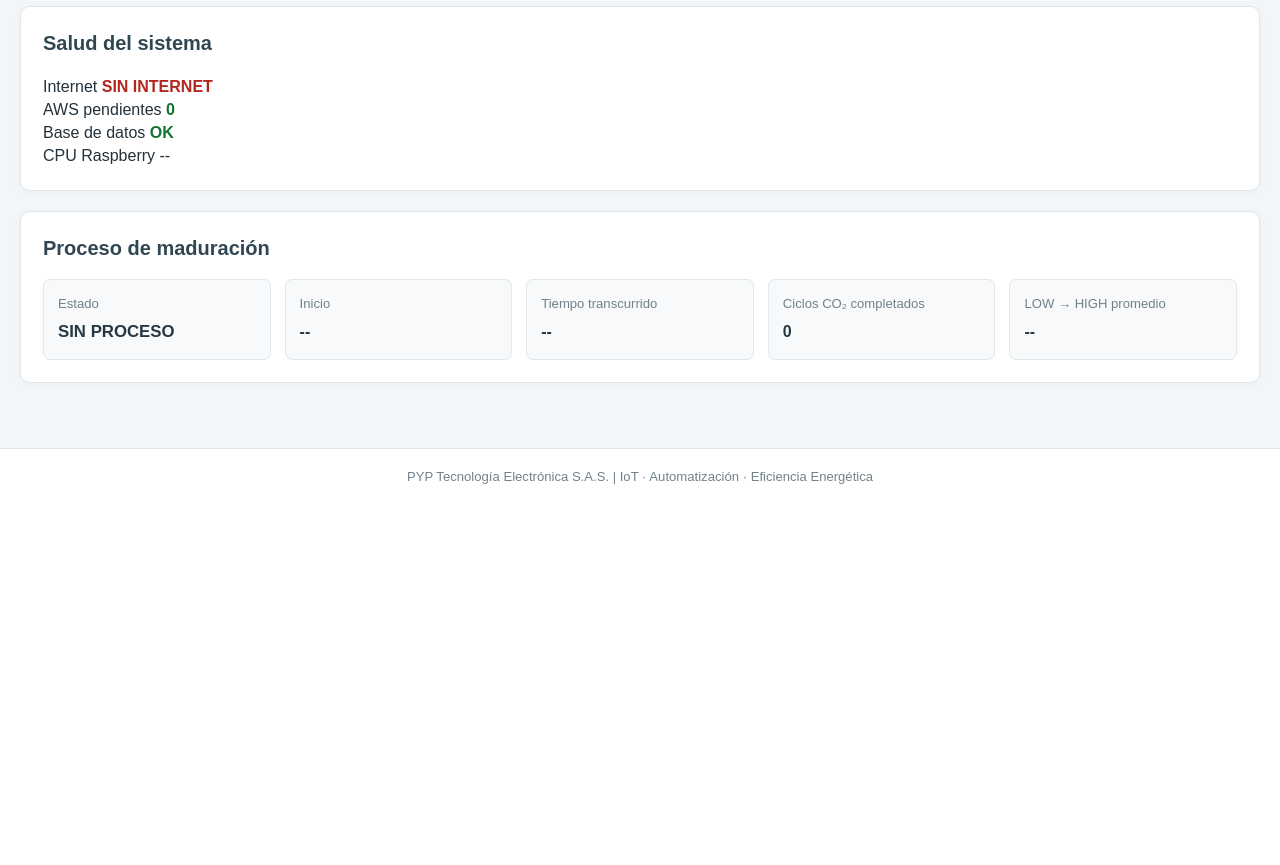
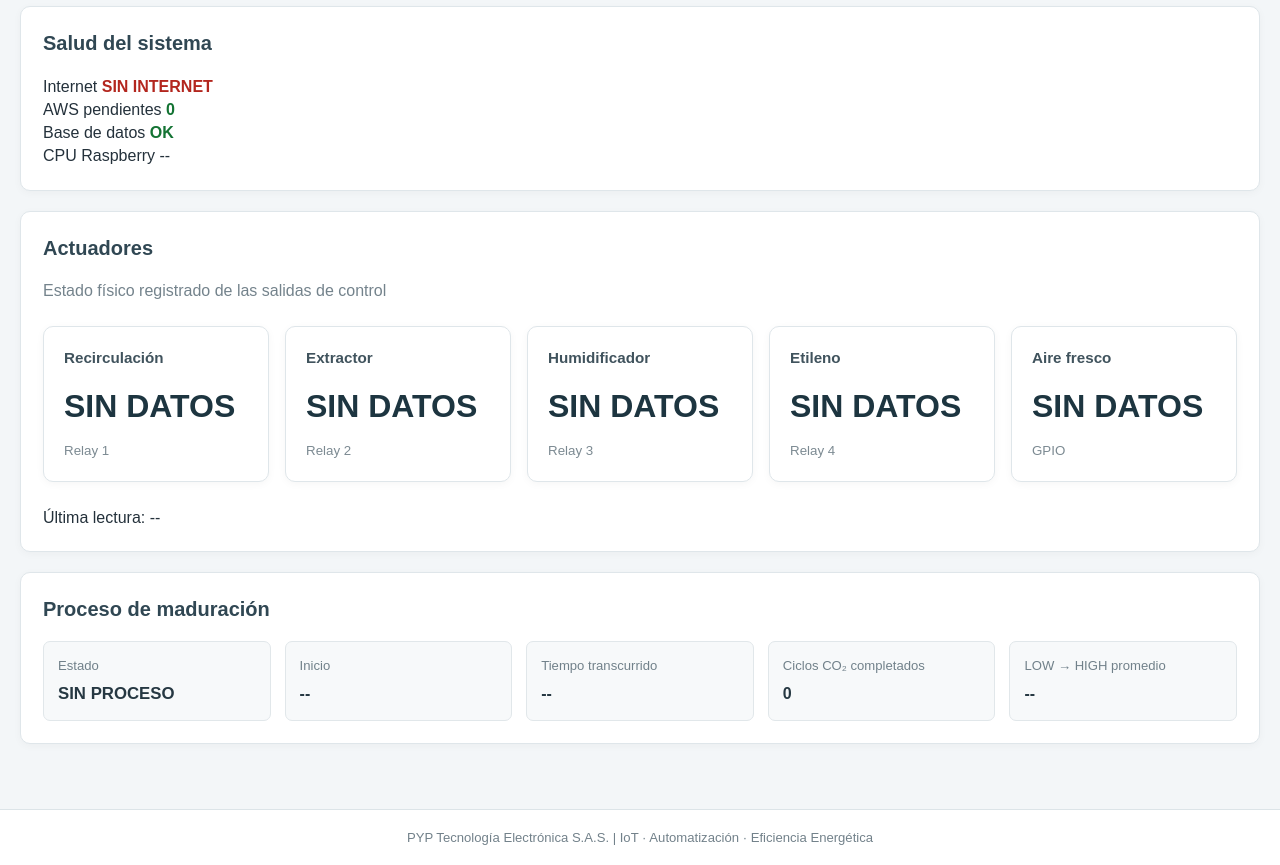
Before and after one commit to pyptec/RPI-MDFR, a FastAPI app: page / in a window 1280 px wide. Shown: the part 985-1850 px from the top of the page. Before the commit the page ends 1469 px from the top, so only its background shows below. Run offline with FastAPI, Linux system fonts and the light colour scheme; data that the repository does not hold is empty.

Commit message:
Mostrar estados de actuadores en inicio

```diff
--- a/webapp/static/js/index.js
+++ b/webapp/static/js/index.js
@@ -919,10 +919,252 @@ async function actualizarSaludSistema() {
         );
     }
 }
+
+// =========================================================
+// ACTUADORES
+// =========================================================
+
+async function actualizarActuadores() {
+
+    try {
+
+        const response =
+            await fetch(
+                "/api/actuadores",
+                {
+                    cache: "no-store"
+                }
+            );
+
+
+        const data =
+            await response.json();
+
+
+        if (!response.ok) {
+
+            throw new Error(
+                data.detail ||
+                "Error consultando actuadores"
+            );
+        }
+
+
+        const actuadores =
+            data.actuadores || {};
+
+
+        // -------------------------------------------------
+        // MAPA API -> ELEMENTO HTML
+        // -------------------------------------------------
+
+        const mapa = {
+
+            recircular:
+                "estadoRecircular",
+
+            extractor:
+                "estadoExtractor",
+
+            humidificador:
+                "estadoHumidificador",
+
+            etileno:
+                "estadoEtileno",
+
+            aire_fresco:
+                "estadoAireFresco"
+        };
+
+
+        // -------------------------------------------------
+        // ACTUALIZAR ESTADOS
+        // -------------------------------------------------
+
+        for (
+            const [
+                nombre,
+                idElemento
+            ]
+            of Object.entries(
+                mapa
+            )
+        ) {
+
+            const elemento =
+                document.getElementById(
+                    idElemento
+                );
+
+
+            if (!elemento) {
+
+                continue;
+            }
+
+
+            const actuador =
+                actuadores[
+                    nombre
+                ];
+
+
+            if (!actuador) {
+
+                elemento.innerText =
+                    "--";
+
+                continue;
+            }
+
+
+            if (
+                actuador.estado ===
+                "ON"
+            ) {
+
+                elemento.innerText =
+                    "ON";
+
+            }
+
+            else if (
+                actuador.estado ===
+                "OFF"
+            ) {
+
+                elemento.innerText =
+                    "OFF";
+
+            }
+
+            else if (
+                actuador.estado ===
+                "SIN_DATOS"
+            ) {
+
+                elemento.innerText =
+                    "SIN DATOS";
+
+            }
+
+            else {
+
+                elemento.innerText =
+                    "--";
+            }
+        }
+
+
+        // -------------------------------------------------
+        // TIMESTAMP
+        // -------------------------------------------------
+
+        const actualizacion =
+            document.getElementById(
+                "actualizacionActuadores"
+            );
+
+
+        if (actualizacion) {
+
+            if (data.timestamp) {
+
+                const fecha =
+                    new Date(
+                        data.timestamp
+                    );
+
+
+                actualizacion.innerText =
+                    "Última lectura: " +
+                    fecha.toLocaleString(
+                        "es-CO",
+                        {
+                            dateStyle:
+                                "short",
+
+                            timeStyle:
+                                "medium"
+                        }
+                    );
+
+            }
+
+            else {
+
+                actualizacion.innerText =
+                    "Última lectura: --";
+            }
+        }
+
+
+    }
+
+    catch (error) {
+
+        console.error(
+            "Error actualizando actuadores:",
+            error
+        );
+
+
+        const ids = [
+
+            "estadoRecircular",
+            "estadoExtractor",
+            "estadoHumidificador",
+            "estadoEtileno",
+            "estadoAireFresco"
+
+        ];
+
+
+        for (
+            const id
+            of ids
+        ) {
+
+            const elemento =
+                document.getElementById(
+                    id
+                );
+
+
+            if (elemento) {
+
+                elemento.innerText =
+                    "SIN DATOS";
+            }
+        }
+
+
+        const actualizacion =
+            document.getElementById(
+                "actualizacionActuadores"
+            );
+
+
+        if (actualizacion) {
+
+            actualizacion.innerText =
+                "No se pudo consultar " +
+                "el estado de actuadores.";
+        }
+    }
+}
+
+
 actualizarValores();
 actualizarProcesoHome();
 actualizarEstadoOperacion();
 actualizarSaludSistema();
+actualizarActuadores();
+
+setInterval(
+    actualizarActuadores,
+    10000
+);
 
 setInterval(
     actualizarSaludSistema,
--- a/webapp/templates/index.html
+++ b/webapp/templates/index.html
@@ -342,6 +342,134 @@
 
 </section>
 
+<!-- =====================================================
+     ESTADO DE ACTUADORES
+     ===================================================== -->
+
+<section class="panel">
+
+    <h2>
+        Actuadores
+    </h2>
+
+    <p class="subtitle">
+        Estado físico registrado de las salidas de control
+    </p>
+
+
+    <div class="cards">
+
+        <div class="card">
+
+            <h3>
+                Recirculación
+            </h3>
+
+            <div
+                class="value"
+                id="estadoRecircular"
+            >
+                --
+            </div>
+
+            <small>
+                Relay 1
+            </small>
+
+        </div>
+
+
+        <div class="card">
+
+            <h3>
+                Extractor
+            </h3>
+
+            <div
+                class="value"
+                id="estadoExtractor"
+            >
+                --
+            </div>
+
+            <small>
+                Relay 2
+            </small>
+
+        </div>
+
+
+        <div class="card">
+
+            <h3>
+                Humidificador
+            </h3>
+
+            <div
+                class="value"
+                id="estadoHumidificador"
+            >
+                --
+            </div>
+
+            <small>
+                Relay 3
+            </small>
+
+        </div>
+
+
+        <div class="card">
+
+            <h3>
+                Etileno
+            </h3>
+
+            <div
+                class="value"
+                id="estadoEtileno"
+            >
+                --
+            </div>
+
+            <small>
+                Relay 4
+            </small>
+
+        </div>
+
+
+        <div class="card">
+
+            <h3>
+                Aire fresco
+            </h3>
+
+            <div
+                class="value"
+                id="estadoAireFresco"
+            >
+                --
+            </div>
+
+            <small>
+                GPIO
+            </small>
+
+        </div>
+
+    </div>
+
+
+    <div
+        id="actualizacionActuadores"
+        style="margin-top: 12px;"
+    >
+        Última lectura: --
+    </div>
+
+</section>
+
 <section class="panel">
 
     <h2>
```
